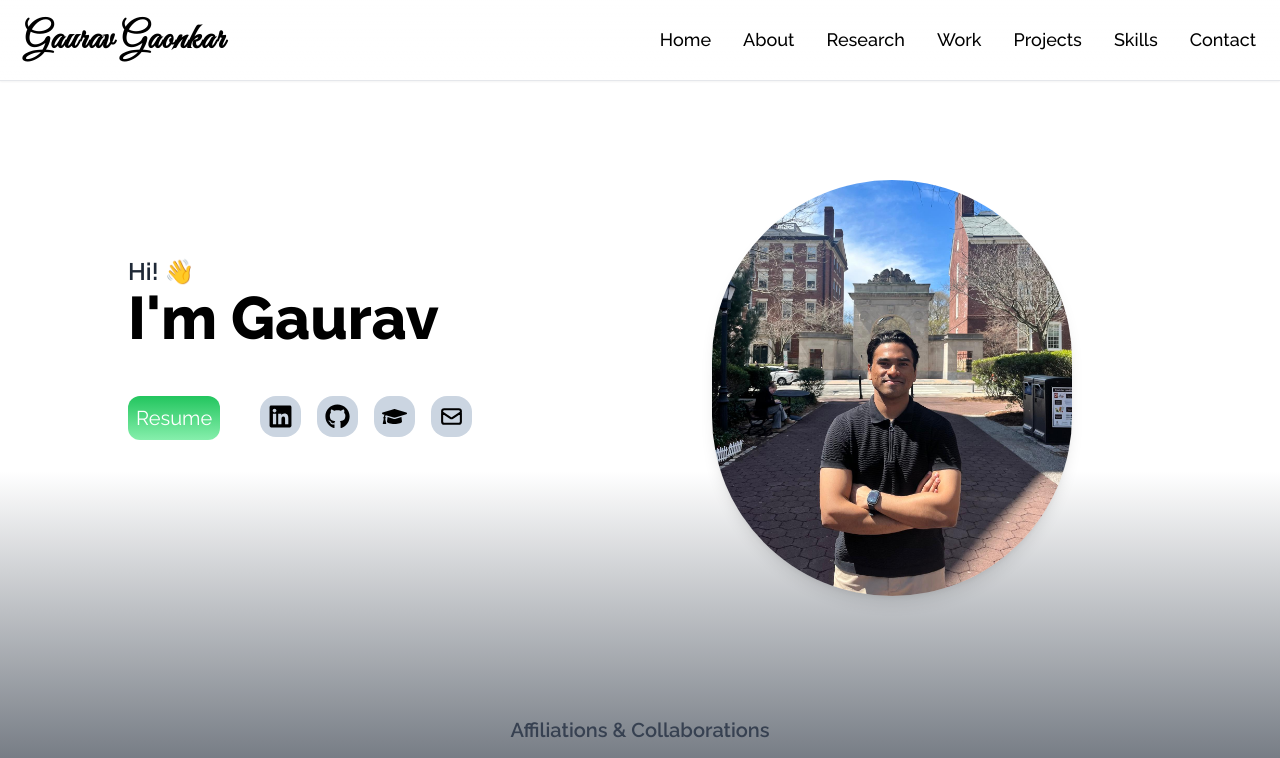
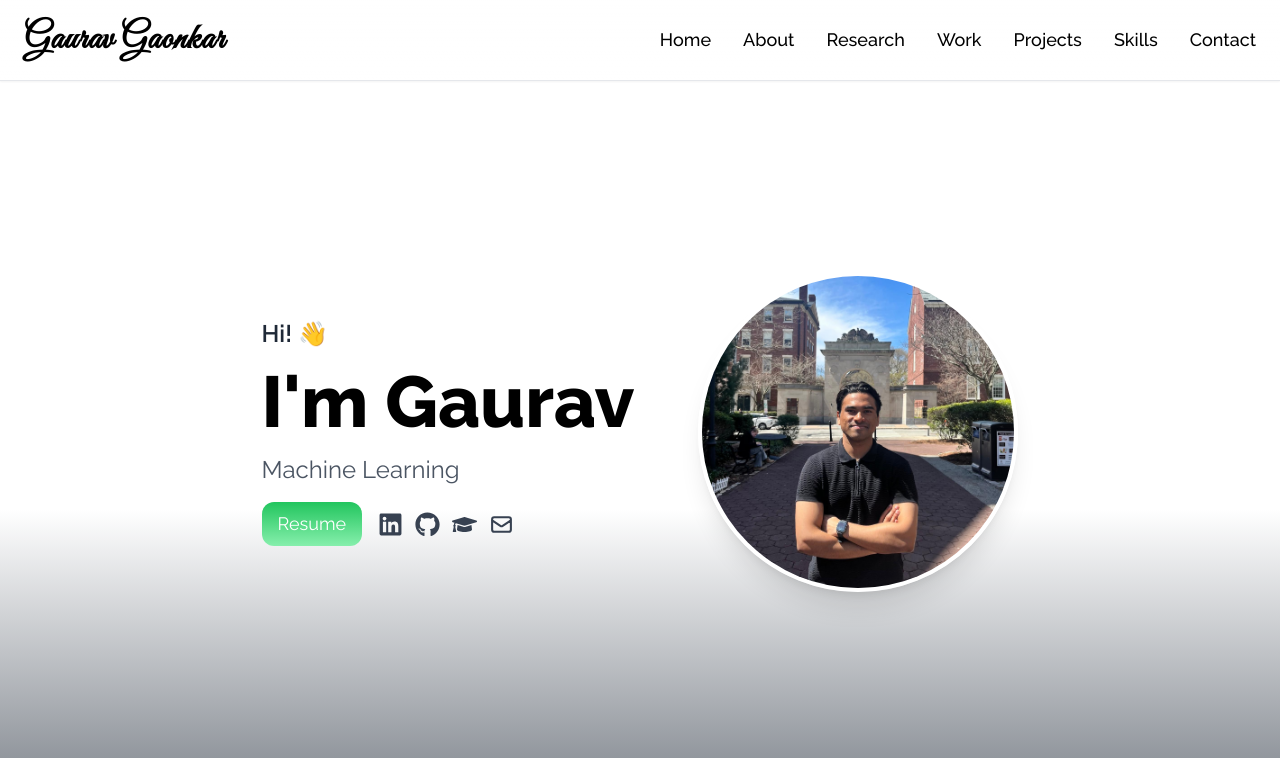
Before and after one commit to gaga1313/PORTFOLIO, a React (Create React App) app: page / in a window 1280 px wide. Shown: the top 758 px of the page. Built offline with nearby package versions, Linux system fonts and the light colour scheme.

Commit message:
new update

```diff
--- a/src/components/Home.jsx
+++ b/src/components/Home.jsx
@@ -46,70 +46,83 @@ const Home = () => {
   return (
     <div
       name="Home"
-      className="h-full w-full bg-gradient-to-b from-white via-white to-gray-800 flex flex-col justify-around overflow-hidden"
+      className="min-h-screen w-full bg-gradient-to-b from-white via-white to-gray-800 flex flex-col justify-between overflow-hidden pt-20"
     >
-      {/* Top Hero Section */}
-      <div className="max-w-screen-lg mx-auto flex flex-col items-center justify-center h-full md:flex-row">
-        <div className="flex flex-col justify-center md:mt-5 mt-5 h-full">
-          <h2 className="text-2xl text-gray-800 font-semibold mt-8">Hi! 👋</h2>
-          <h1 className="text-5xl md:text-6xl font-extrabold text-black">I'm Gaurav</h1>
-          <p className="text-gray-600 text-xl mt-4">
+      {/* Hero Section */}
+      <div className="max-w-screen-xl mx-auto px-6 flex flex-col md:flex-row items-center justify-center min-h-[calc(100vh-6rem)]">
+        {/* Text Section */}
+        <div className="flex flex-col justify-center items-center md:items-start text-center md:text-left space-y-4">
+          <h2 className="text-2xl text-gray-800 font-semibold">Hi! 👋</h2>
+          <h1 className="text-5xl md:text-7xl font-extrabold text-black leading-tight">
+            I'm Gaurav
+          </h1>
+          <p className="text-gray-600 text-xl md:text-2xl">
             <TypeWriter data={typeWriter} />
           </p>
 
-          <div className="flex flex-row my-10 md:my-0">
-            <p className="text-white bg-gradient-to-b from-green-500 to-green-300 p-2 text-xl hover:scale-y-110 duration-300 rounded-xl my-8">
-              <a href="https://drive.google.com/file/d/1s8flZhFxkF1_f8ZW81_vAmw-YhtzSEW6/view" target="_blank" rel="noopener noreferrer">
-                Resume
+          {/* Resume + Icons */}
+          <div className="flex flex-wrap justify-center md:justify-start mt-6 gap-4">
+            <a
+              href="https://drive.google.com/file/d/1s8flZhFxkF1_f8ZW81_vAmw-YhtzSEW6/view"
+              target="_blank"
+              rel="noopener noreferrer"
+              className="text-white bg-gradient-to-b from-green-500 to-green-300 px-4 py-2 text-lg rounded-xl hover:scale-105 transition"
+            >
+              Resume
+            </a>
+
+            {/* Icons */}
+            <div className="flex items-center gap-3">
+              <a
+                href="https://www.linkedin.com/in/gaurav-gaonkar-38481818b/"
+                target="_blank"
+                rel="noreferrer"
+              >
+                <FaLinkedin size={25} className="text-gray-700 hover:text-green-500 transition" />
               </a>
-            </p>
-            <div className="flex flex-row justify-between p-2 mx-6">
-              <a href="https://www.linkedin.com/in/gaurav-gaonkar-38481818b/" target="_blank" rel="noopener noreferrer">
-                <p className="mx-2 bg-slate-300 p-2 rounded-2xl hover:scale-90 duration-300 my-6">
-                  <FaLinkedin size={25} />
-                </p>
+              <a
+                href="https://github.com/gaga1313"
+                target="_blank"
+                rel="noreferrer"
+              >
+                <FaGithub size={25} className="text-gray-700 hover:text-green-500 transition" />
               </a>
-              <a href="https://github.com/gaga1313" target="_blank" rel="noopener noreferrer">
-                <p className="mx-2 bg-slate-300 p-2 rounded-2xl hover:scale-90 duration-300 my-6">
-                  <FaGithub size={25} />
-                </p>
-              </a>
-              <a href="https://scholar.google.com/citations?user=ox1pP3EAAAAJ&hl=en" target="_blank" rel="noopener noreferrer">
-                <p className="mx-2 bg-slate-300 p-2 rounded-2xl hover:scale-90 duration-300 my-6">
-                  <FaGraduationCap size={25} />
-                </p>
+              <a
+                href="https://scholar.google.com/citations?user=ox1pP3EAAAAJ&hl=en"
+                target="_blank"
+                rel="noreferrer"
+              >
+                <FaGraduationCap size={25} className="text-gray-700 hover:text-green-500 transition" />
               </a>
               <Link to="Contact" smooth duration={500}>
-                <p className="mx-2 bg-slate-300 p-2 rounded-2xl hover:scale-90 duration-300 my-6">
-                  <HiOutlineMail size={25} />
-                </p>
+                <HiOutlineMail size={25} className="text-gray-700 hover:text-green-500 transition cursor-pointer" />
               </Link>
             </div>
           </div>
         </div>
 
         {/* Profile Image */}
-        <div className="ml-20 mr-10 mt-5 p-20 hidden md:block">
+        <div className="mb-10 md:mb-0 md:ml-16 mt-10 md:mt-0">
           <img
             src={HeroImage}
             alt="my profile"
-            className="rounded-2xl h-[40%] mx-10 w-2/3 mt-20 rounded-full hidden md:block md:w-full shadow-lg border-white"
+            className="rounded-full w-64 h-64 md:w-80 md:h-80 object-cover border-4 border-white shadow-xl"
           />
         </div>
       </div>
 
-      {/* Affiliations Carousel */}
-      <h2 className="text-center text-xl text-gray-700 font-semibold mt-10 mb-4">
-        Affiliations & Collaborations
-      </h2>
-      <div className="w-full px-4 pb-12 md:px-20">
+      {/* Carousel Section */}
+      <div className="w-full px-4 py-10 md:px-20">
+        <h2 className="text-center text-xl text-gray-700 font-semibold mb-6">
+          Affiliations & Collaborations
+        </h2>
         <Slider {...settings}>
           {University.map(({ id, src }) => (
             <div key={id} className="px-4 flex justify-center items-center">
               <img
                 src={src}
                 alt={`logo-${id}`}
-                className="h-32 w-auto object-contain mx-auto transition duration-300 hover:scale-105"
+                className="h-24 w-auto object-contain mx-auto transition duration-300 hover:scale-105"
               />
             </div>
           ))}
--- a/src/components/Typewriter.js
+++ b/src/components/Typewriter.js
@@ -14,7 +14,7 @@ class TypeWriter extends React.PureComponent {
   componentDidMount() {
     this.unmounted = false;
     this.loopNum = 0;
-    this.period = 10000;
+    this.period = 1000;
     this.isDeleting = false;
     this.tick();
   }
@@ -51,7 +51,7 @@ class TypeWriter extends React.PureComponent {
     } else if (this.isDeleting && newText === "") {
       this.isDeleting = false;
       this.loopNum++;
-      delta = 10000;
+      delta = 1000;
     }
 
     this.setState({ text: newText });
```
